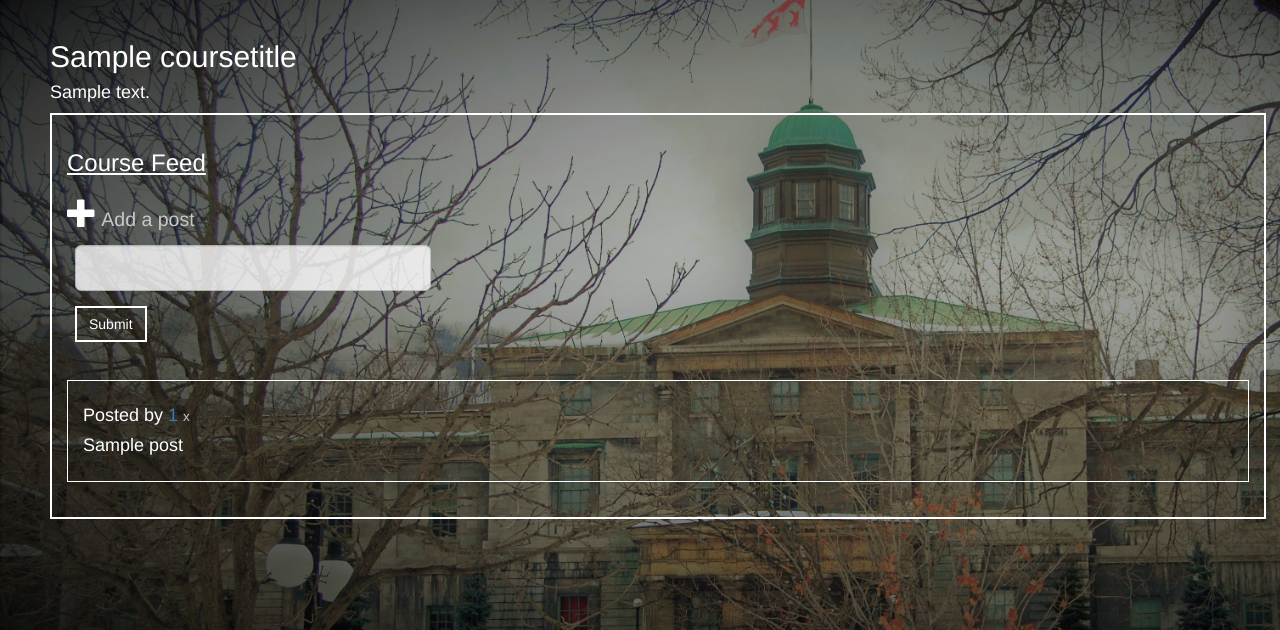
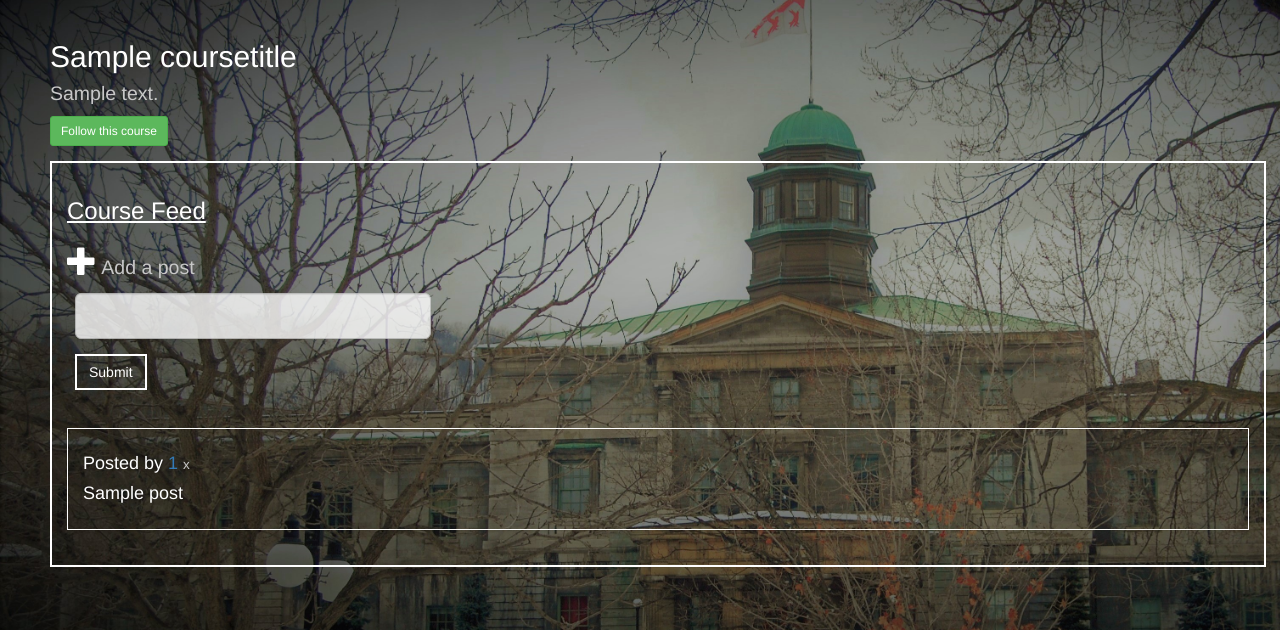
Before and after one commit to ayeshakr/CourseHelper, a Flask app: template coursehelper/templates/coursepg.html in a window 1280 px wide. Shown: the part 52-682 px from the top of the page. Run offline with Flask 2, Linux system fonts and the light colour scheme; the template is opened without the code that fills it: most values are stand-ins (such as "Sample title", 1, 10 or a date in 2020); parts of the project's set-up code (start-up, migrations or seed data) failed here and were passed over; some libraries are stand-ins or nearby versions.

Commit message:
Follow button for courses

```diff
--- a/coursehelper/templates/coursepg.html
+++ b/coursehelper/templates/coursepg.html
@@ -43,12 +43,28 @@
          document.getElementById("searchform").action = str1.concat(x);
          return true;
         }
+
+        function toggleFollow() {
+          if (document.getElementById("followbtn").value=="Follow this course") {
+            document.getElementById("followbtn").className = "btn-orig btn-sm btn-danger";
+            document.getElementById("followbtn").value = "Unfollow this course";
+          } else {
+            document.getElementById("followbtn").className = "btn-orig btn-sm btn-success";
+            document.getElementById("followbtn").value = "Follow this course";
+          }
+          return true;
+        }
   </script>
     <div class="body-container">
       <div class="container-fluid-cr">
         <div class="row-fluid">
-            <h2> {{ coursetitle }} </h2>
-            <h4> {{ coursedesc }} </h4>
+            <h2> {{ coursetitle }} <br><small>
+             {{ coursedesc }} </small></h2>
+            <form name="followform">
+              <div class="form-group">
+                <input type="button" class="btn-orig btn-success btn-sm" value="Follow this course" id="followbtn" onclick="toggleFollow()">
+              </div>
+            </form>
             <div class="panel">
               <div class="panel-body">
                 <h3><u>Course Feed</u></h3>
```
